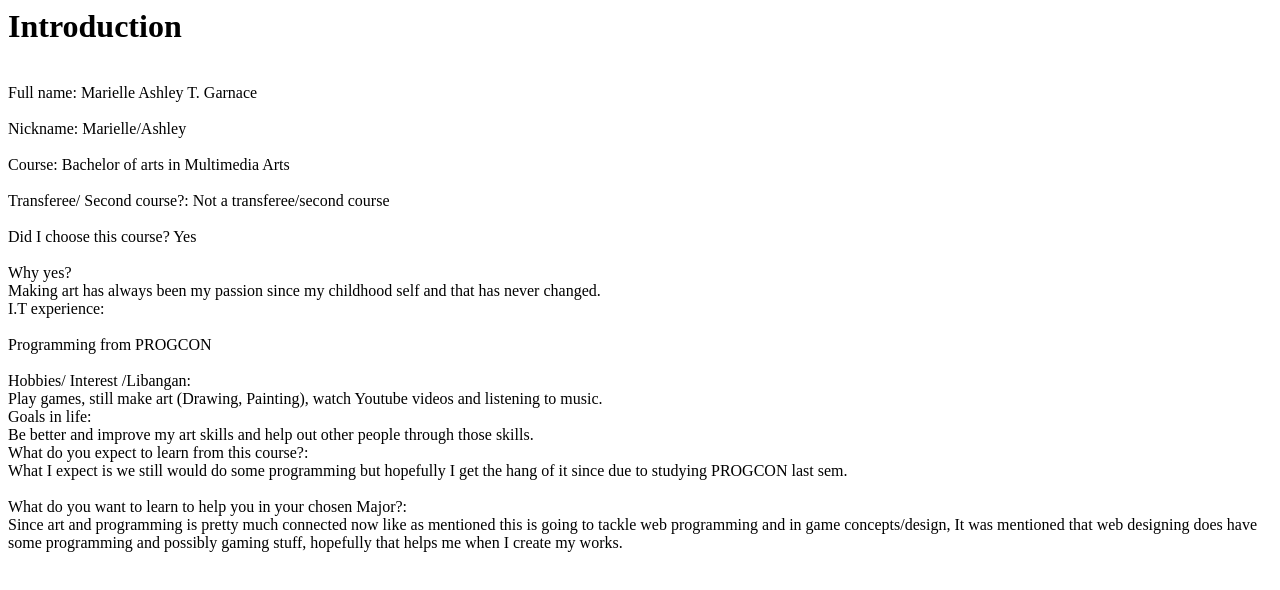
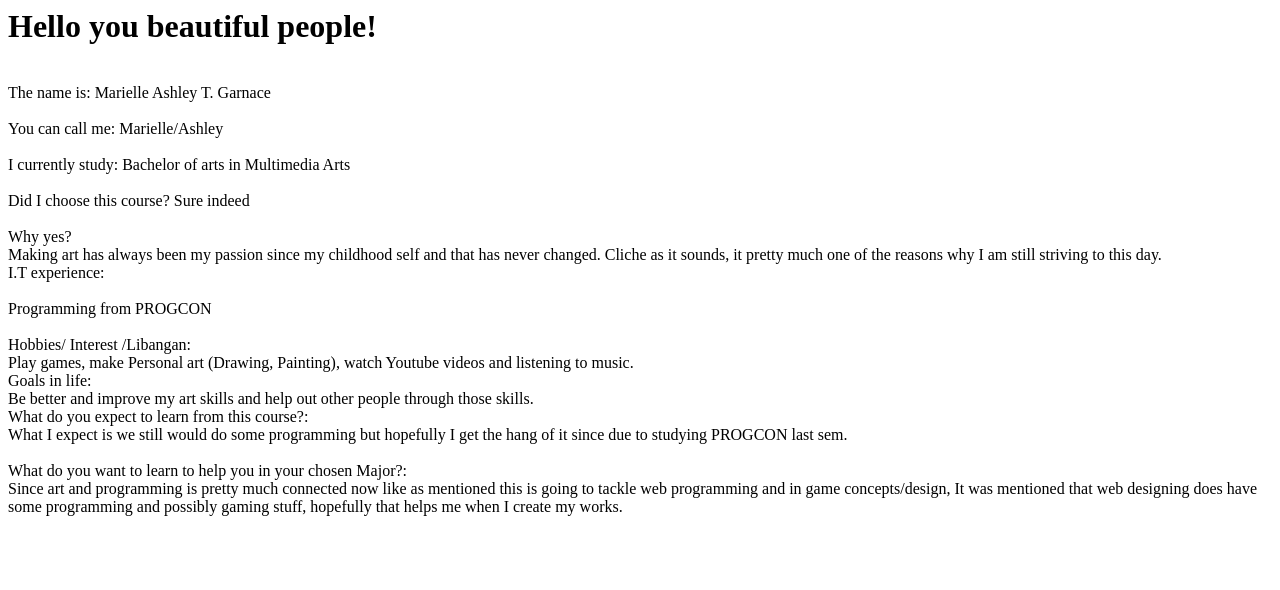
Before and after one commit to MarielleAshleyGarnace/MarielleGarnace.github.io, a plain HTML site: page index.html in a window 1280 px wide. Drawn offline with Linux system fonts and the light colour scheme.

Commit message:
Update index.html

```diff
--- a/index.html
+++ b/index.html
@@ -1,17 +1,16 @@
 <html>
-<h1>Introduction</h1>
+<h1>Hello you beautiful people!</h1>
 <body>
-<br>Full name: Marielle Ashley T. Garnace</br>
-<br>Nickname: Marielle/Ashley</br>
-<br>Course: Bachelor of arts in Multimedia Arts</br>
-<br>Transferee/ Second course?: Not a transferee/second course</br>
-<br>Did I choose this course? Yes</br>
+<br>The name is: Marielle Ashley T. Garnace</br>
+<br>You can call me: Marielle/Ashley</br>
+<br>I currently study: Bachelor of arts in Multimedia Arts</br>
+<br>Did I choose this course? Sure indeed</br>
 <br>Why yes?</br>
-Making art has always been my passion since my childhood self and that has never changed.
+Making art has always been my passion since my childhood self and that has never changed. Cliche as it sounds, it pretty much one of the reasons why I am still striving to this day.
 <br>I.T experience:</br>
 <br>Programming from PROGCON</br>
 <br>Hobbies/ Interest /Libangan:</br>
-Play games, still make art (Drawing, Painting), watch Youtube videos and listening to music.
+Play games, make Personal art (Drawing, Painting), watch Youtube videos and listening to music.
 <br>Goals in life:</br>
 Be better and improve my art skills and help out other people through those skills.
 <br>What do you expect to learn from this course?:
```
